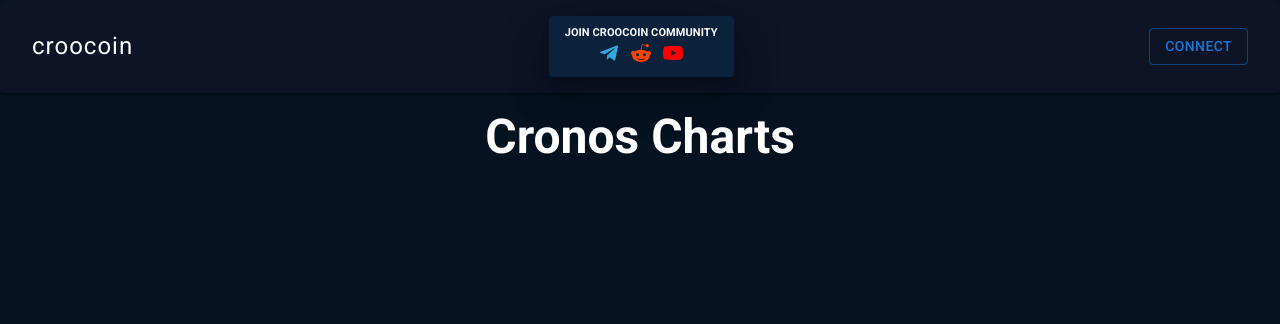
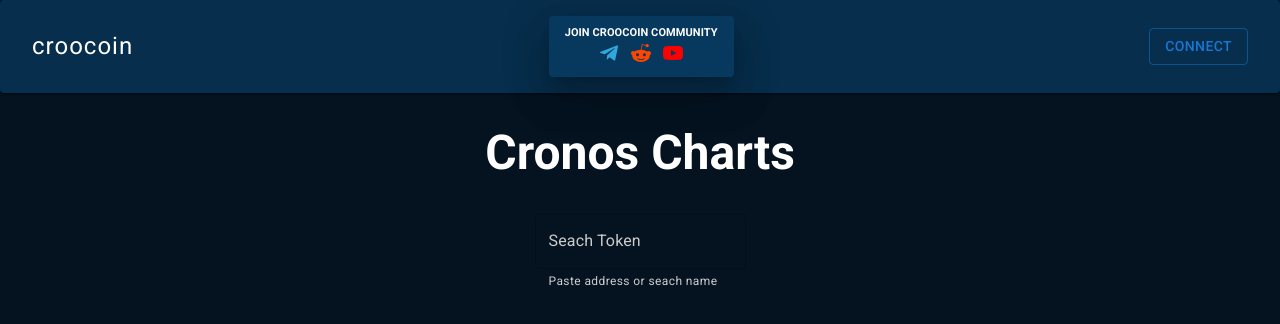
Before and after one commit to rjlacanlaled/croocoin-cronos-dextool, a React (Create React App) app: page / in a window 1280 px wide. Shown: the top 324 px of the page. Built offline with nearby package versions, Linux system fonts and the light colour scheme.

Commit message:
revert mui textfield style

```diff
--- a/src/App.js
+++ b/src/App.js
@@ -1,12 +1,25 @@
+import { ThemeContext } from '@emotion/react';
+import { createTheme, ThemeProvider } from '@mui/material';
 import Header from './components/Header/Header';
 import Home from './pages/Home/Home';
 
+const theme = createTheme({
+    palette: {
+        text: {
+            primary: 'hsl(0, 0%, 100%)',
+            secondary: 'hsl(0, 0%, 80%)',
+        }
+    },
+});
+
 function App() {
     return (
-        <div>
-            <Header />
-            <Home />
-        </div>
+        <ThemeProvider theme={theme}>
+            <div>
+                <Header />
+                <Home />
+            </div>
+        </ThemeProvider>
     );
 }
 
--- a/src/components/Header/Header.js
+++ b/src/components/Header/Header.js
@@ -12,7 +12,7 @@
                     display: 'flex',
                     justifyContent: 'space-between',
                     alignItems: 'center',
-                    backgroundColor: '#0C1426',
+                    backgroundColor: 'rgb(16, 153, 250, 0.2)',
                     padding: '1rem 2rem 1rem 2rem',
                 }}
             >
--- /dev/null
+++ b/src/components/styles/input.js
@@ -0,0 +1,7 @@
+
+import { TextField } from "@mui/material";
+import { styled } from "@mui/system";
+
+export const StyledTextInput = styled(TextField)({
+    border: '1px solid white',
+});
--- a/src/index.css
+++ b/src/index.css
@@ -8,5 +8,4 @@
 
 body {
   background-color: rgb(5,19,33);
-  color: white;
 }
--- a/src/pages/Home/Home.js
+++ b/src/pages/Home/Home.js
@@ -1,6 +1,7 @@
 import { Telegram } from '@mui/icons-material';
-import { ButtonGroup, Paper, Typography } from '@mui/material';
+import { ButtonGroup, Input, InputAdornment, OutlinedInput, Paper, TextField, Typography } from '@mui/material';
 import { Box } from '@mui/system';
+import { StyledTextInput } from '../../components/styles/input';
 
 const Home = () => {
     return (
@@ -10,13 +11,19 @@
                 flexDirection: 'column',
                 justifyContent: 'center',
                 alignItems: 'center',
-                paddingTop: '1rem',
-                gap: '1rem'
+                paddingTop: '2rem',
+                gap: '2rem',
             }}
         >
-            <Typography variant='h3' component='h1' textAlign='center' fontWeight={900}>
+            <Typography variant='h3' component='h1' textAlign='center' fontWeight={700} color="white">
                 Cronos Charts
             </Typography>
+
+            <TextField
+                id='token-id'
+                label='Seach Token'
+                helperText='Paste address or seach name'
+            />
         </Box>
     );
 };
```
